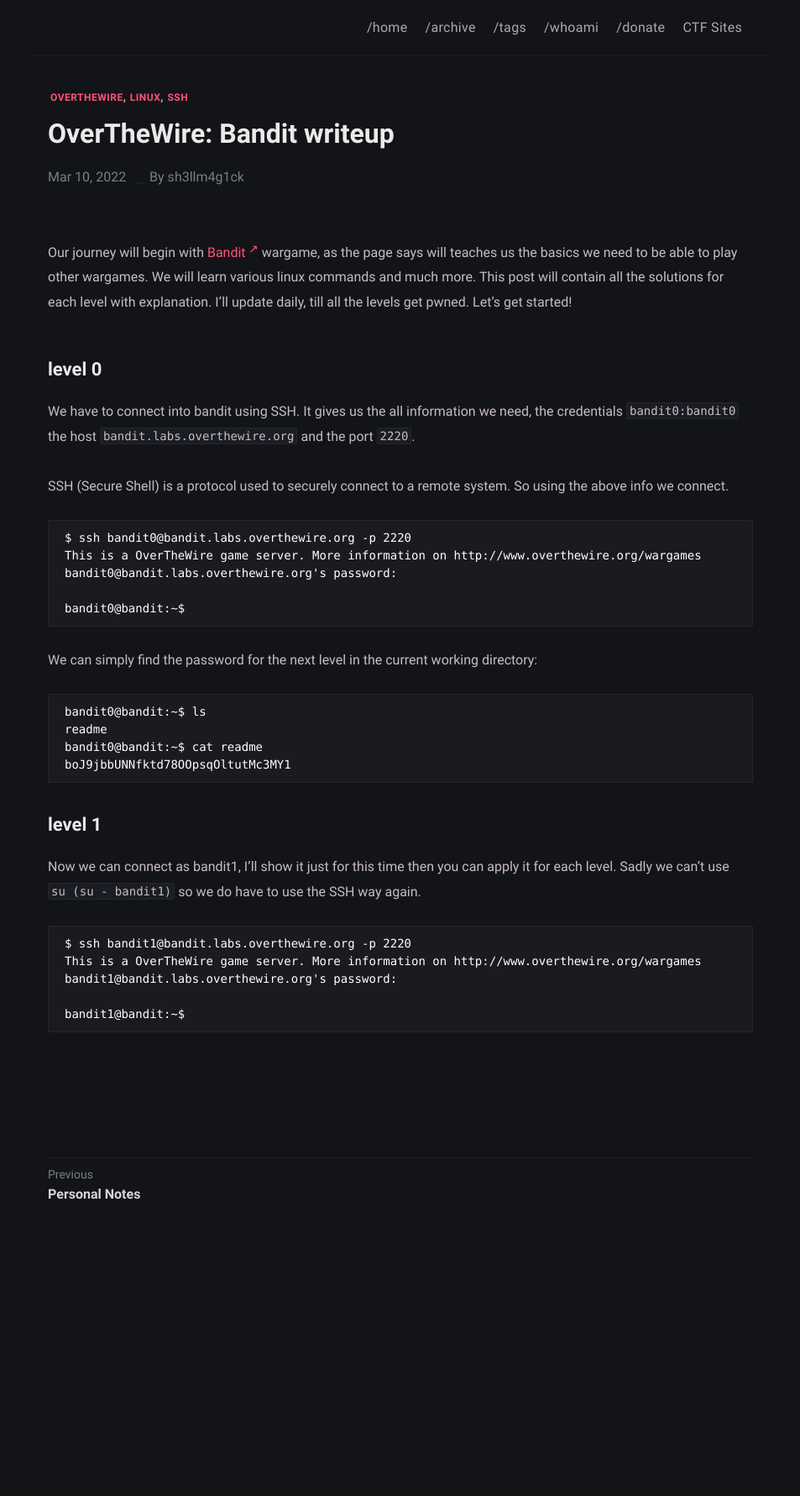
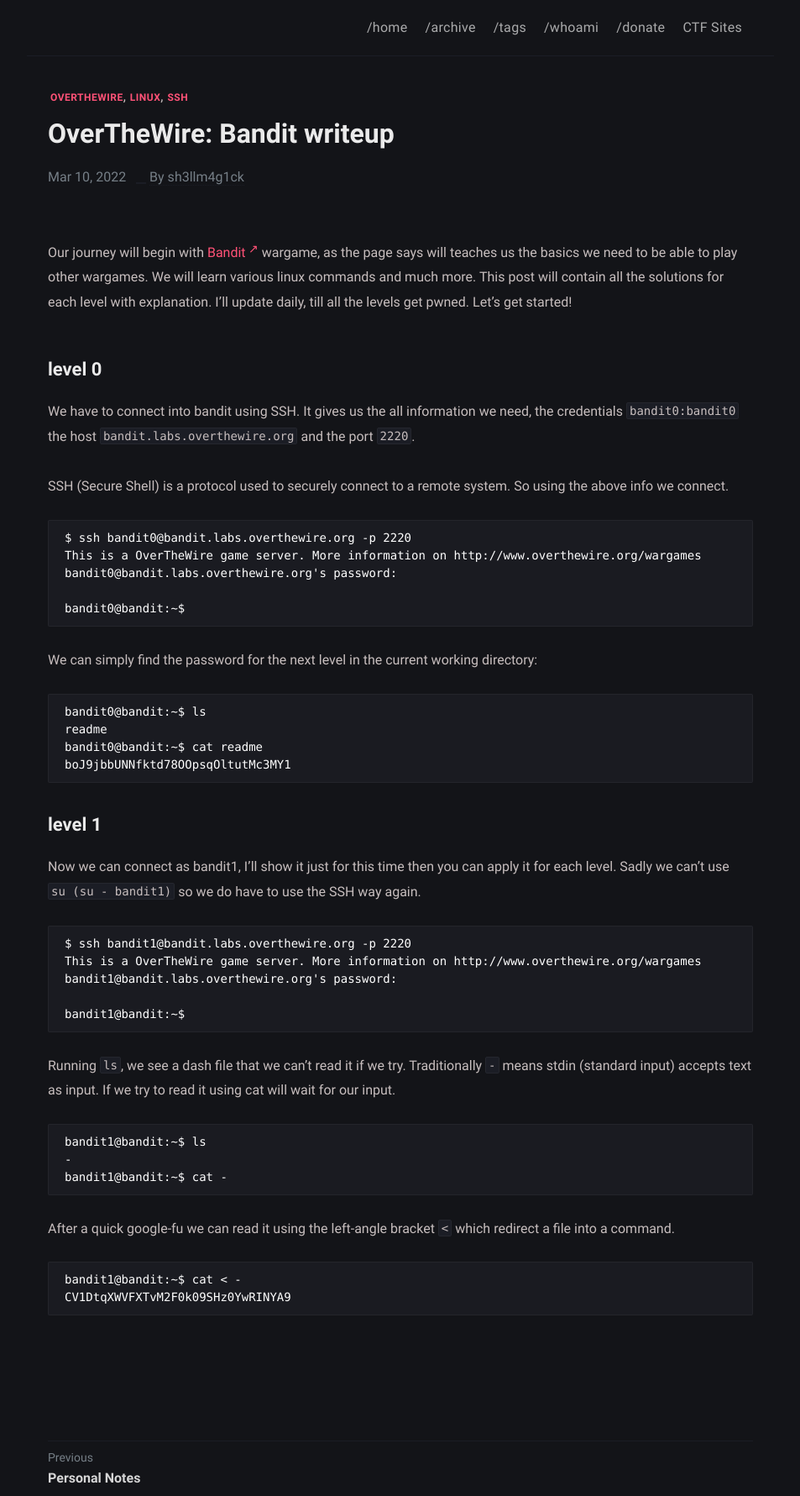
Before and after one commit to sh3llm4g1ck/sh3llm4g1ck.github.io, a Jekyll site: the page built from _posts/overthewire-bandit/2022-03-10-overthewire-bandit.md, in a window 1280 px wide. Shown: the whole page at 84% size, without its empty margins (163-1116 px from the left). Built offline with Jekyll 4.4.1, drawn with Linux system fonts in a browser that asks for light colours; before the commit the page ends 1444 px from its top, so only the background shows below that.

Commit message:
Update 2022-03-10-overthewire-bandit.md

````diff
--- a/_posts/overthewire-bandit/2022-03-10-overthewire-bandit.md
+++ b/_posts/overthewire-bandit/2022-03-10-overthewire-bandit.md
@@ -40,3 +40,18 @@ bandit1@bandit.labs.overthewire.org's password:
 
 bandit1@bandit:~$
 ```
+
+Running `ls`, we see a dash file that we can't read it if we try. Traditionally `-` means stdin (standard input) accepts text as input. If we try to read it using cat will wait for our input.
+
+```
+bandit1@bandit:~$ ls
+-
+bandit1@bandit:~$ cat -
+```
+
+After a quick google-fu we can read it using the left-angle bracket `<` which redirect a file into a command.
+
+```
+bandit1@bandit:~$ cat < -
+CV1DtqXWVFXTvM2F0k09SHz0YwRINYA9
+```
````
